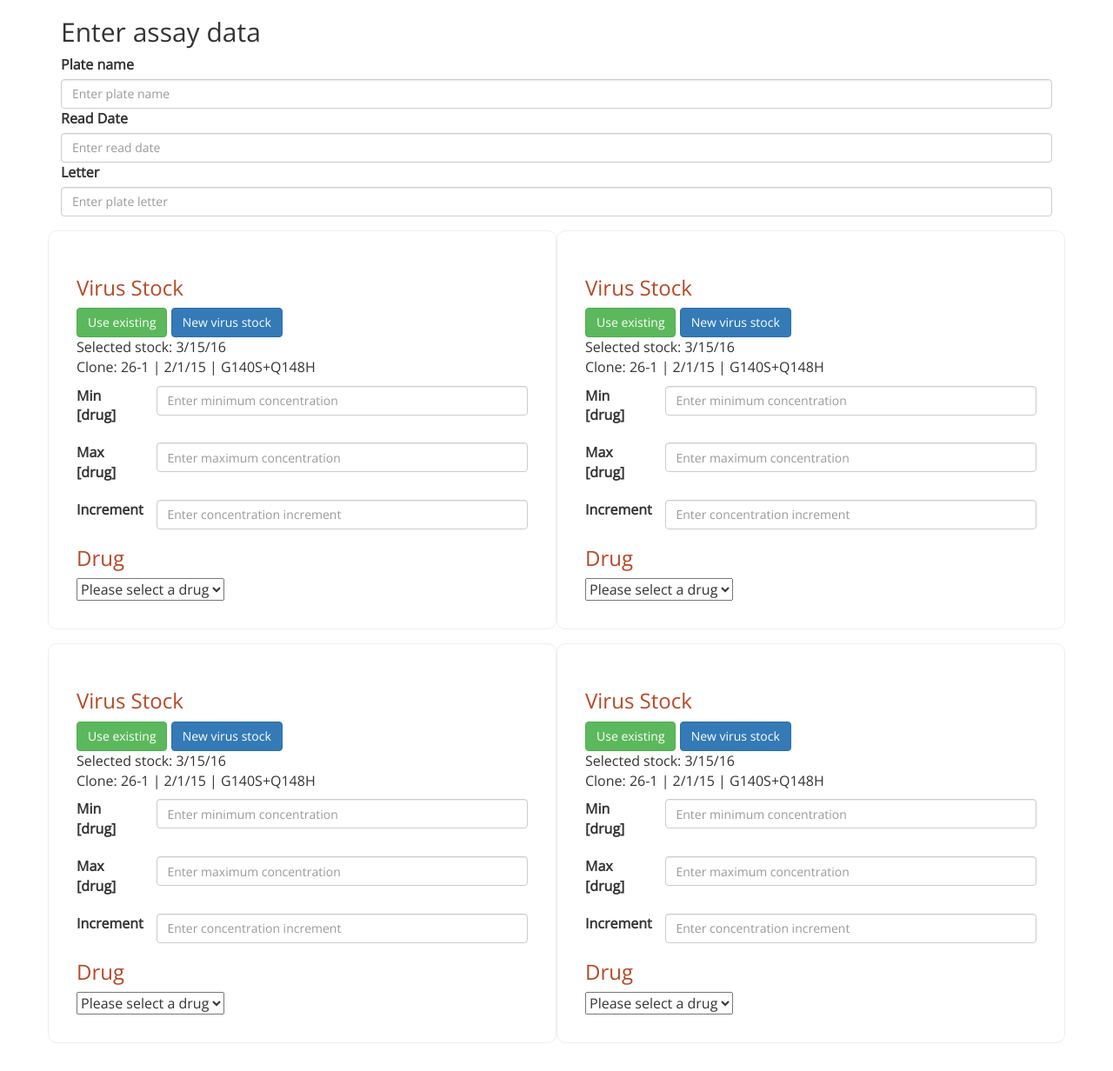
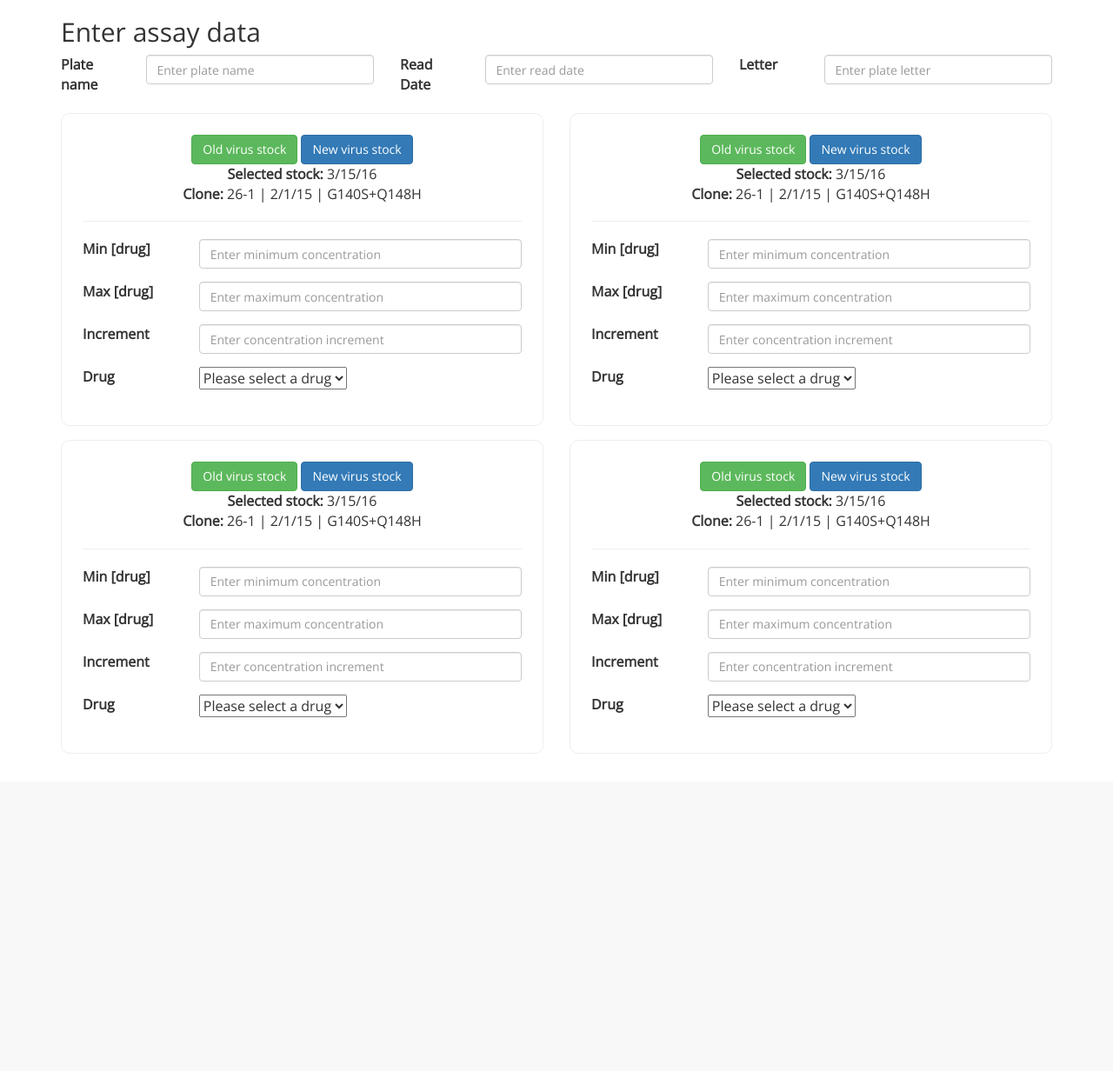
Before and after one commit to wuv21/bio-assay-workflow, a Flask app: page /viz in a window 1280 px wide. Shown: the part 80-1312 px from the top of the page at 87% size. After the commit the page ends 905 px from the top, so only its background shows below. Run offline with Flask 2, Linux system fonts and the light colour scheme; data comes from the database, SQL or seed files in the repository; some libraries are stand-ins or nearby versions.

Commit message:
continued modifying quadrant ui

```diff
--- a/static/css/main.css
+++ b/static/css/main.css
@@ -43,7 +43,7 @@ form .ng-dirty.ng-valid {
 }
 
 .quadrant {
-    padding: 2em;
+    padding: 1.5em;
     /*margin: 1em;*/
     border: 1px #EEE solid;
     border-radius: 10px;
--- a/static/js/script.js
+++ b/static/js/script.js
@@ -10,8 +10,8 @@ bioApp.directive('quadrant', function() {
         restrict: "E",
         scope: false,
         templateUrl: "/static/template/quadrant.html",
-        link: function(scope, elem) {
-            console.log('i was made');
+        link: function(scope, elem, attrs) {
+
         }
     }
 });
@@ -48,6 +48,8 @@ bioApp.controller('MainController', function($scope, $http) {
     };
 
 
+    $scope.quadrants = [];
+
     $http.get('http://localhost:8080/test')
         .success(function(resp) {
             console.log(resp);
--- a/static/template/quadrant.html
+++ b/static/template/quadrant.html
@@ -1,40 +1,50 @@
-<div class="col-md-6 quadrant">
-	<h3>Virus Stock</h3>
+<div class="quadrant">
+	<div class="text-center">
 		<span>
-		<button class="btn btn-success">Use existing</button>
+			<button class="btn btn-success">Old virus stock</button>
 			<button class="btn btn-primary">New virus stock</button>
 		</span>
 		<p>
-		Selected stock: 3/15/16
+			<strong>Selected stock:</strong> 3/15/16
 			<br>
-		Clone: 26-1 | 2/1/15 | G140S+Q148H
+			<strong>Clone: </strong> 26-1 | 2/1/15 | G140S+Q148H
 		</p>
+	</div>
+
+
+	<hr>
 
 	<div class="form-group row">
-		<label class="control-label col-md-2">Min [drug]</label>
-		<div class="col-md-10">
-			<input type="number" name="" placeholder="Enter minimum concentration" class="form-control">
+		<label class="control-label col-md-3">Min [drug]</label>
+		<div class="col-md-9">
+			<input type="number" step="any" min=0 name="" placeholder="Enter minimum concentration" class="form-control">
 		</div>
 	</div>
 
 	<div class="form-group row">
-		<label class="control-label col-md-2">Max [drug]</label>
-		<div class="col-md-10">
+		<label class="control-label col-md-3">Max [drug]</label>
+		<div class="col-md-9">
 			<input type="number" name="" placeholder="Enter maximum concentration" class="form-control">
 		</div>
 	</div>
 
 	<div class="form-group row">
-		<label class="control-label col-md-2">Increment</label>
-		<div class="col-md-10">
+		<label class="control-label col-md-3">Increment</label>
+		<div class="col-md-9">
 			<input type="number" name="" placeholder="Enter concentration increment" class="form-control">
 		</div>
 	</div>
 
-	<h3>Drug</h3>
+	<div class="form-group row">
+		<label for="" class="control-label col-md-3">Drug</label>
+		<div class="col-md-9">
 			<select name="" id="">
 				<option value="" selected disabled>Please select a drug</option>
 				<option value="">DTG</option>
 				<option value="">CTG</option>
 			</select>
 		</div>
+	</div>
+
+
+</div>
--- a/templates/viz.html
+++ b/templates/viz.html
@@ -7,22 +7,31 @@
 	<div class="container" ng-controller="MainController">
 		<h2>Enter assay data</h2>
 		<form action="">
-			<label for="">Plate name</label>
-			<input type="text" name="plate_name" class="form-control" placeholder="Enter plate name">
+			<div class="row">
+				<label for="" class="col-xs-1">Plate name</label>
+				<div class="col-xs-3">
+					<input type="text" name="plate_name" class="form-control" placeholder="Enter plate name">
+				</div>
 
-			<label for="">Read Date</label>
-			<input type="text" name="plate_name" class="form-control" placeholder="Enter read date">
+				<label for="" class="col-xs-1">Read Date</label>
+				<div class="col-xs-3">
+					<input type="text" name="plate_name" class="form-control" placeholder="Enter read date">
+				</div>
 
-			<label for="">Letter</label>
-			<input type="text" name="plate_name" class="form-control" placeholder="Enter plate letter">
+				<label for="" class="col-xs-1">Letter</label>
+				<div class="col-xs-3">
+					<input type="text" name="plate_name" class="form-control" placeholder="Enter plate letter">
+				</div>
+
+			</div>
 
 			<div class="row">
-				<quadrant></quadrant>
-				<quadrant></quadrant>
+				<quadrant quad='1' class="col-md-6"></quadrant>
+				<quadrant quad='2' class="col-md-6"></quadrant>
 			</div>
 			<div class="row">
-				<quadrant></quadrant>
-				<quadrant></quadrant>
+				<quadrant quad='3' class="col-md-6"></quadrant>
+				<quadrant quad='4' class="col-md-6"></quadrant>
 			</div>
 		</form>
 
```
Lines whose indentation alone changed are shown as unchanged.
